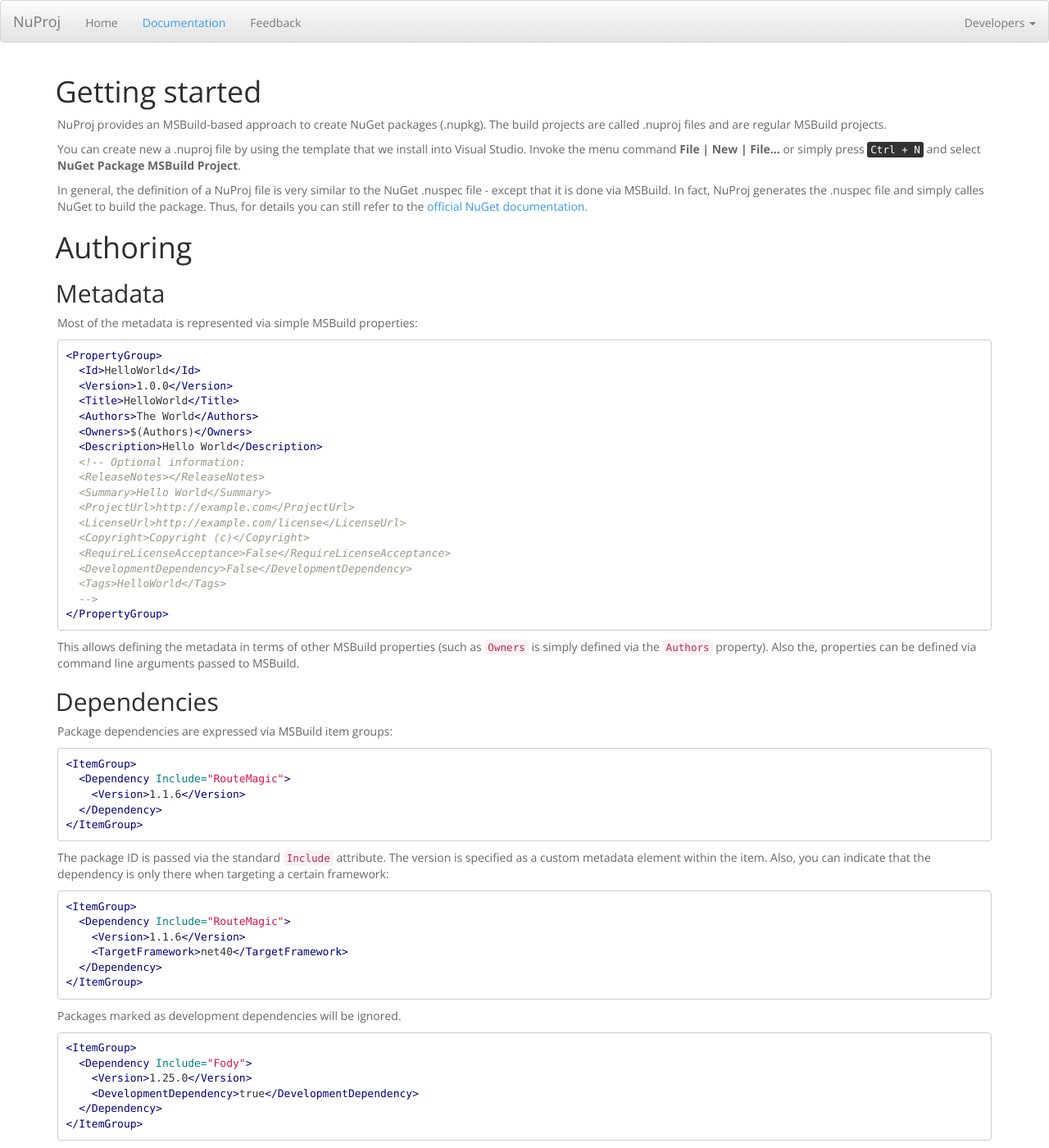
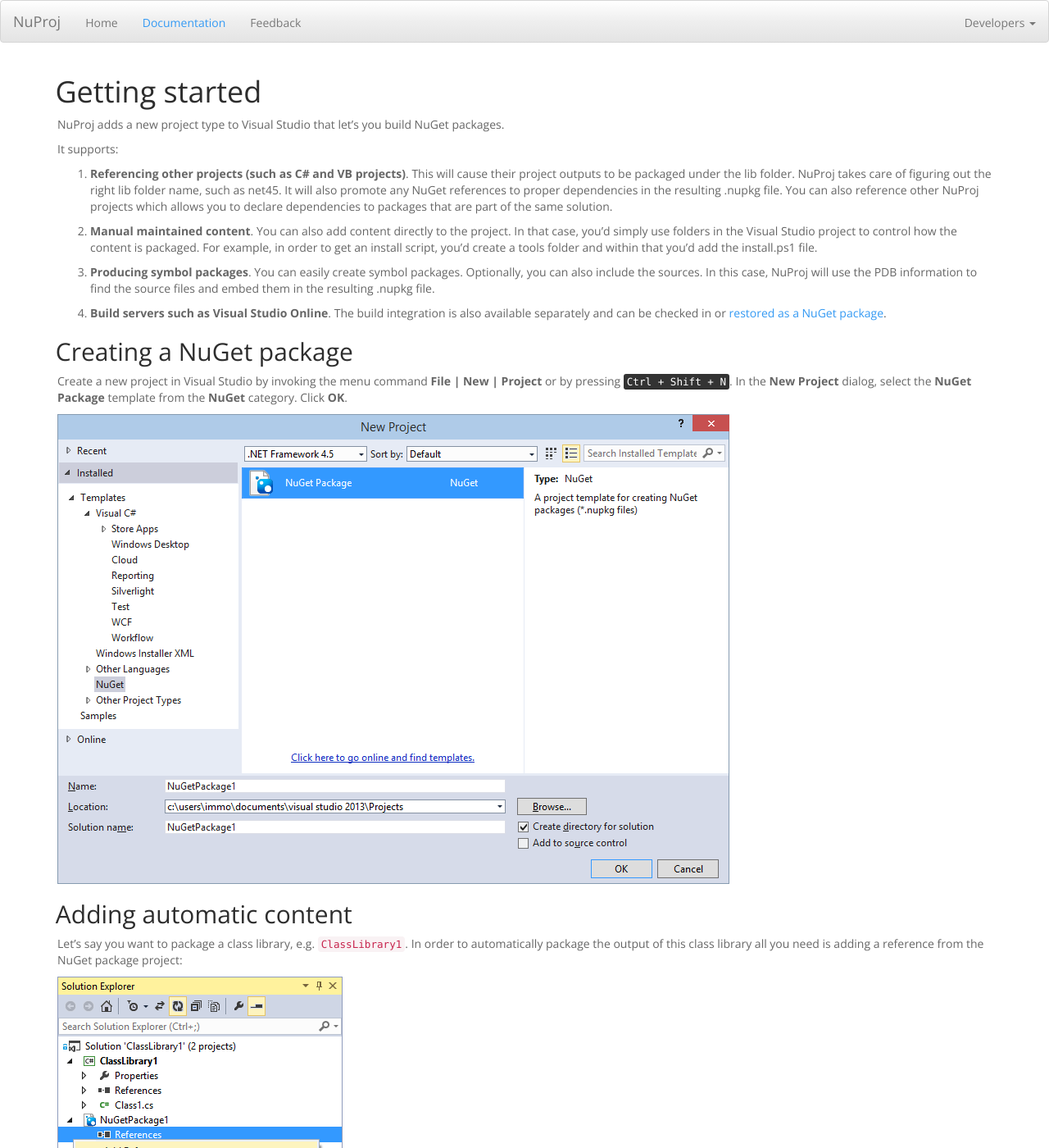
Before and after one commit to nuproj/nuproj.net, a Jekyll site: the page built from documentation.md, in a window 1280 px wide and 1400 px high. Shown: the whole window at 82% size. Built offline with Jekyll 4.4.1, drawn with Linux system fonts in a browser that asks for light colours; nearby versions of some CDN libraries; Markdown is read by kramdown in place of the engine named in the settings; some of the changed text lies outside the part shown.

Commit message:
Add documentation about the Visual Studio authoring

```diff
--- a/documentation.md
+++ b/documentation.md
@@ -5,19 +5,98 @@ layout: default
 
 # Getting started
 
-NuProj provides an MSBuild-based approach to create NuGet packages (.nupkg). The
-build projects are called .nuproj files and are regular MSBuild projects.
+NuProj adds a new project type to Visual Studio that let's you build NuGet
+packages.
 
-You can create new a .nuproj file by using the template that we install into
-Visual Studio. Invoke the menu command **File | New | File...** or simply press
-<kbd>Ctrl + N</kbd> and select **NuGet Package MSBuild Project**.
+It supports:
+
+1. **Referencing other projects (such as C# and VB projects)**. This will cause
+their project outputs to be packaged under the lib folder. NuProj takes care of
+figuring out the right lib folder name, such as net45. It will also promote any
+NuGet references to proper dependencies in the resulting .nupkg file. You can
+also reference other NuProj projects which allows you to declare dependencies to
+packages that are part of the same solution.
+
+2. **Manual maintained content**. You can also add content directly to the project.
+In that case, you'd simply use folders in the Visual Studio project to control
+how the content is packaged. For example, in order to get an install script,
+you'd create a tools folder and within that you'd add the install.ps1 file.
+
+3. **Producing symbol packages**. You can easily create symbol packages.
+Optionally, you can also include the sources. In this case, NuProj will use the
+PDB information to find the source files and embed them in the resulting .nupkg
+file.
+
+4. **Build servers such as Visual Studio Online**. The build integration is also
+available separately and can be checked in or
+[restored as a NuGet package](#checked-in-toolkit).
+
+## Creating a NuGet package
+
+Create a new project in Visual Studio by invoking the menu command
+**File | New | Project** or by pressing <kbd>Ctrl + Shift + N</kbd>. In the
+**New Project** dialog, select the **NuGet Package** template from the **NuGet**
+category. Click **OK**.
+
+![New Project dialog](/images/NewProject.png)
+
+## Adding automatic content
+
+Let's say you want to package a class library, e.g. `ClassLibrary1`. In order
+to automatically package the output of this class library all you need is adding
+a reference from the NuGet package project:
+
+![Add Reference](/images/AddReference.png)
+
+After adding the reference to `ClassLibrary1`, the NuGet project will now pick
+up the contents from `ClassLibrary1`:
+
+![Package Contents](/images/NuGetPackageContents.png)
+
+### What is packaged up?
+
+NuProj will normally include all the `.dll` files that produced from the
+referenced projects. However, there are two special cases:
+
+1. **File coming from a NuGet packages**. If the files in the output were coming
+from NuGet package, NuProj will add a package dependency instead of adding the
+file to the resulting package.
+
+2. **Files that are already packaged by another NuProj project**. Imagine your
+solution contains two class library projects and you want to create a NuGet
+package for each of them. Now let's also say that the second class library
+depends on the first. When building the NuGet package for the second class
+library you probably don't want NuProj to include the binary of the first class
+library. Instead you'll probably want NuProj to add a package dependency to the
+NuGet project that you built for the first class library. In order to do that,
+you need to add reference to NuProj project. The result would look like the
+following:
+
+  ![Package Contents](/images/ProjectDependencies.png)
+
+## Adding manual content
+
+Since NuProj is a fully-fledged project type, you can add content as you can
+with regular projects. In order to cause the files to be packaged up by NuProj
+all you need to do is set their `Build Action` to `Content`:
+
+![Build Action](/images/BuildAction.png)
+
+Good examples of cases where you want to add manual content:
+
+* **Readme files**. It's common to have a `README.txt` in the NuGet package.
+  In fact, the default template already provides one. More about readme files
+  can be found in the [official NuGet documentation](http://docs.nuget.org/docs/creating-packages/creating-and-publishing-a-package#Automatically_Displaying_a_Readme.txt_File_During_Package_Installation).
+* **Installation scripts**. Some NuGet packages require custom installation
+  scripts. See [official NuGet documentation](http://docs.nuget.org/docs/creating-packages/creating-and-publishing-a-package#Automatically_Running_PowerShell_Scripts_During_Package_Installation_and_Removal)
+  for more details.
+
+# Raw MSBuild authoring
 
 In general, the definition of a NuProj file is very similar to the NuGet .nuspec
 file - except that it is done via MSBuild. In fact, NuProj generates the .nuspec
 file and simply calles NuGet to build the package. Thus, for details you can
 still refer to the [official NuGet documentation](http://docs.nuget.org/docs/reference/nuspec-reference).
-
-# Authoring
 
 ## Metadata
 
```
Also changed, not shown: images/AddReference.png (added), images/BuildAction.png (added), images/NewProject.png (added), images/NuGetPackageContents.png (added), images/ProjectDependencies.png (added).
